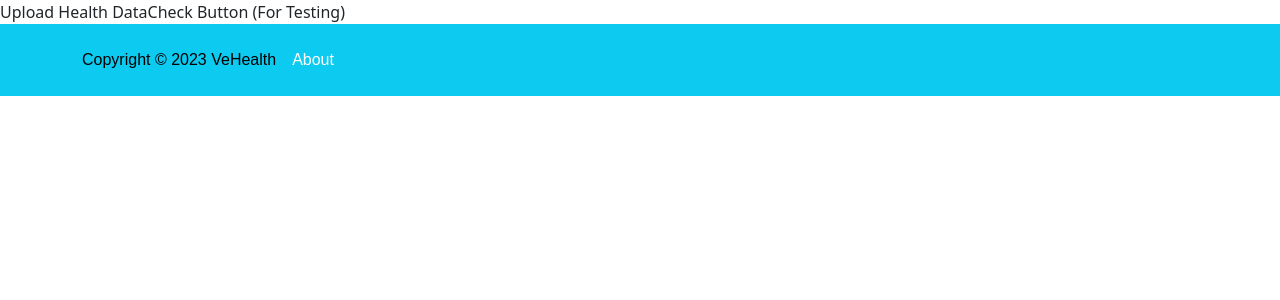
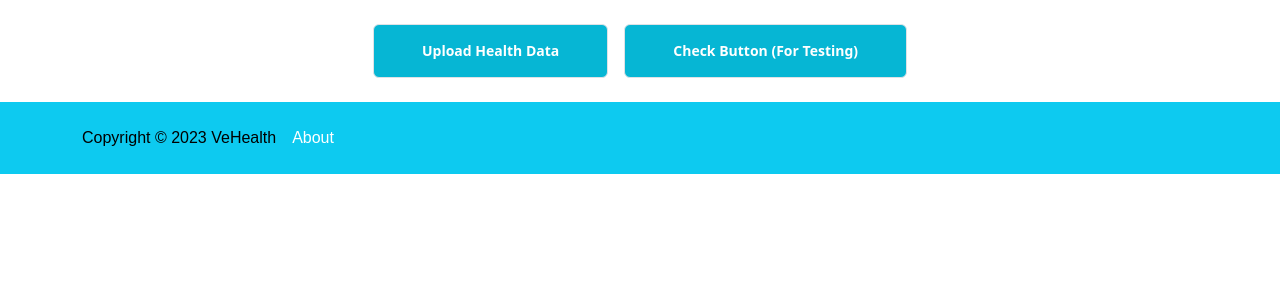
Before and after one commit to NoHaxsJustAsian/easyAVeChainHackathon, a React (Create React App) app: page /user-logged-in/1 in a window 1280 px wide. Shown: the top 300 px of the page. Built offline with nearby package versions, Linux system fonts and the light colour scheme.

Commit message:
changed buttons

```diff
--- a/src/pages/Post-Login/ProviderLoggedIn.tsx
+++ b/src/pages/Post-Login/ProviderLoggedIn.tsx
@@ -41,9 +41,9 @@ const ProviderLoggedIn = () => {
     };
 
     return (
-        <div>
-            <button onClick={() => handleButtonClick1()}>Upload Requirements</button>
-            <button onClick={() => handleButtonClick2()}>Payment (For Testing)</button>
+        <div className="flex justify-center py-4 px-8 space-x-4">
+            <button className="font-bold block w-full rounded border border-purple-500 bg-cyan-500 px-12 py-3 text-sm text-white hover:bg-indigo-500 hover:text-white focus:outline-none focus:ring active:text-opacity-75 sm:w-auto no-underline" onClick={() => handleButtonClick1()}>Upload Requirements</button>
+            <button className="font-bold block w-full rounded border border-purple-500 bg-cyan-500 px-12 py-3 text-sm text-white hover:bg-indigo-500 hover:text-white focus:outline-none focus:ring active:text-opacity-75 sm:w-auto no-underline" onClick={() => handleButtonClick2()}>Payment (For Testing)</button>
         </div>
     );
 };
--- a/src/pages/Post-Login/UserLoggedIn.tsx
+++ b/src/pages/Post-Login/UserLoggedIn.tsx
@@ -40,9 +40,9 @@ const UserLoggedIn = () => {
     };
 
     return (
-        <div>
-            <button onClick={() => handleButtonClick1()}>Upload Health Data</button>
-            <button onClick={() => handleButtonClick2()}>Check Button (For Testing)</button>
+        <div className="flex justify-center py-4 px-8 space-x-4">
+            <button className="font-bold block w-full rounded border border-purple-500 bg-cyan-500 px-12 py-3 text-sm text-white hover:bg-indigo-500 hover:text-white focus:outline-none focus:ring active:text-opacity-75 sm:w-auto no-underline" onClick={() => handleButtonClick1()}>Upload Health Data</button>
+            <button className="font-bold block w-full rounded border border-purple-500 bg-cyan-500 px-12 py-3 text-sm text-white hover:bg-indigo-500 hover:text-white focus:outline-none focus:ring active:text-opacity-75 sm:w-auto no-underline" onClick={() => handleButtonClick2()}>Check Button (For Testing)</button>
         </div>
     );
 };
```
